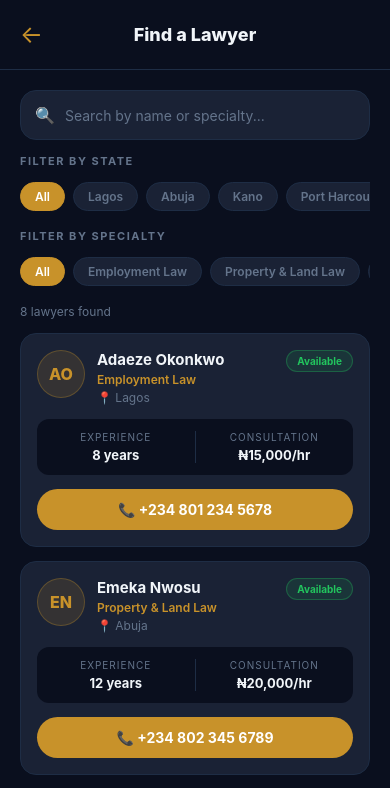
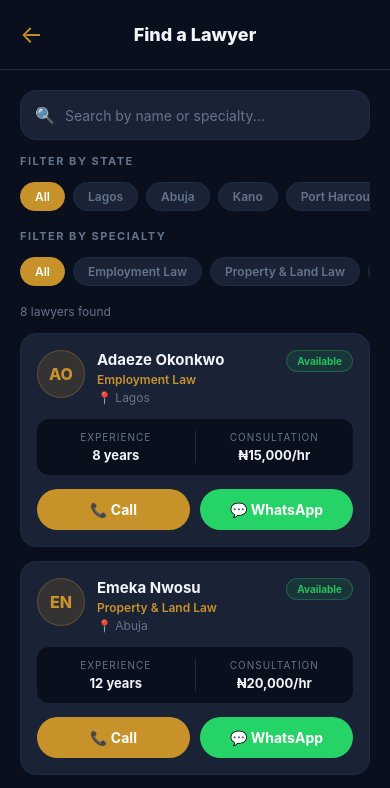
Before and after one commit to Timothy3103/lexbot-mobile, a React Native app: screen /Lawyers in a window 390 px wide. Shown: the top 788 px of the page. Built offline with nearby package versions, Linux system fonts and the light colour scheme.

Commit message:
Add voice input, WhatsApp lawyer contact, PDF document download

```diff
--- a/app.json
+++ b/app.json
@@ -9,7 +9,11 @@
     "userInterfaceStyle": "automatic",
     "newArchEnabled": true,
     "ios": {
-      "supportsTablet": true
+      "supportsTablet": true,
+      "infoPlist": {
+        "NSSpeechRecognitionUsageDescription": "Allow LexBot to recognize your speech.",
+        "NSMicrophoneUsageDescription": "Allow LexBot to use your microphone for voice input."
+      }
     },
     "android": {
       "adaptiveIcon": {
@@ -19,13 +23,25 @@
         "monochromeImage": "./assets/images/android-icon-monochrome.png"
       },
       "edgeToEdgeEnabled": true,
-      "predictiveBackGestureEnabled": false
+      "predictiveBackGestureEnabled": false,
+      "permissions": [
+        "android.permission.RECORD_AUDIO",
+        "android.permission.RECORD_AUDIO"
+      ],
+      "package": "com.anonymous.lexbotmobile"
     },
     "web": {
       "output": "static",
       "favicon": "./assets/images/favicon.png"
     },
     "plugins": [
+      [
+        "expo-speech-recognition",
+        {
+          "microphonePermission": "Allow LexBot to use your microphone for voice input.",
+          "speechRecognitionPermission": "Allow LexBot to recognize your speech."
+        }
+      ],
       "expo-router",
       [
         "expo-splash-screen",
@@ -38,7 +54,8 @@
             "backgroundColor": "#000000"
           }
         }
-      ]
+      ],
+      "expo-speech-recognition"
     ],
     "experiments": {
       "typedRoutes": true,
--- a/package.json
+++ b/package.json
@@ -5,8 +5,8 @@
   "scripts": {
     "start": "expo start",
     "reset-project": "node ./scripts/reset-project.js",
-    "android": "expo start --android",
-    "ios": "expo start --ios",
+    "android": "expo run:android",
+    "ios": "expo run:ios",
     "web": "expo start --web",
     "lint": "expo lint"
   },
@@ -19,6 +19,7 @@
     "expo": "~54.0.33",
     "expo-clipboard": "~8.0.8",
     "expo-constants": "~18.0.13",
+    "expo-dev-client": "~6.0.21",
     "expo-file-system": "~19.0.21",
     "expo-font": "~14.0.11",
     "expo-haptics": "~15.0.8",
@@ -27,6 +28,7 @@
     "expo-print": "~15.0.8",
     "expo-router": "~6.0.23",
     "expo-sharing": "~14.0.8",
+    "expo-speech-recognition": "^56.0.0",
     "expo-splash-screen": "~31.0.13",
     "expo-status-bar": "~3.0.9",
     "expo-symbols": "~1.0.8",
--- a/src/screens/ChatScreen.js
+++ b/src/screens/ChatScreen.js
@@ -1,6 +1,11 @@
 import { useFocusEffect } from "@react-navigation/native";
+import {
+  ExpoSpeechRecognitionModule,
+  useSpeechRecognitionEvent,
+} from "expo-speech-recognition";
 import { useCallback, useEffect, useRef, useState } from "react";
 import {
+  Alert,
   FlatList,
   KeyboardAvoidingView,
   Platform,
@@ -37,6 +42,21 @@ export default function ChatScreen({ navigation, route }) {
   const [input, setInput] = useState("");
   const [loading, setLoading] = useState(false);
   const [language, setLanguage] = useState(initialLanguage || "EN");
+  const [listening, setListening] = useState(false);
+
+  useSpeechRecognitionEvent("result", (event) => {
+    if (event.results && event.results.length > 0) {
+      setInput(event.results[0].transcript);
+    }
+  });
+
+  useSpeechRecognitionEvent("end", () => {
+    setListening(false);
+  });
+
+  useSpeechRecognitionEvent("error", () => {
+    setListening(false);
+  });
 
   useFocusEffect(
     useCallback(() => {
@@ -58,6 +78,34 @@ export default function ChatScreen({ navigation, route }) {
     chatSessionCache[chatKey] = messages;
   }, [chatKey, messages]);
   const flatListRef = useRef(null);
+
+  const startListening = async () => {
+    try {
+      const result =
+        await ExpoSpeechRecognitionModule.requestPermissionsAsync();
+      if (!result.granted) {
+        Alert.alert(
+          "Permission Required",
+          "Microphone permission is needed for voice input.",
+        );
+        return;
+      }
+      setListening(true);
+      ExpoSpeechRecognitionModule.start({
+        lang: "en-NG",
+        interimResults: true,
+        continuous: false,
+      });
+    } catch (_error) {
+      setListening(false);
+      Alert.alert("Error", "Could not start voice recognition.");
+    }
+  };
+
+  const stopListening = () => {
+    ExpoSpeechRecognitionModule.stop();
+    setListening(false);
+  };
 
   const sendMessage = async () => {
     if (!input.trim() || loading) return;
@@ -248,14 +296,22 @@ export default function ChatScreen({ navigation, route }) {
         />
 
         <View style={styles.inputRow}>
+          <TouchableOpacity
+            style={[styles.micBtn, listening && styles.micBtnActive]}
+            onPress={listening ? stopListening : startListening}
+          >
+            <Text style={styles.micIcon}>{listening ? "⏹" : "🎤"}</Text>
+          </TouchableOpacity>
+
           <TextInput
             style={styles.input}
-            placeholder="Type your question..."
-            placeholderTextColor="#64748B"
+            placeholder={listening ? "Listening..." : "Type your question..."}
+            placeholderTextColor={listening ? "#C8922A" : "#64748B"}
             value={input}
             onChangeText={setInput}
             multiline
           />
+
           <TouchableOpacity
             style={[
               styles.sendBtn,
@@ -404,4 +460,22 @@ const styles = StyleSheet.create({
     color: "#fff",
     fontSize: 16,
   },
+
+  micBtn: {
+    width: 44,
+    height: 44,
+    borderRadius: 22,
+    backgroundColor: "#1A2235",
+    borderWidth: 1,
+    borderColor: "#1E2D45",
+    alignItems: "center",
+    justifyContent: "center",
+  },
+  micBtnActive: {
+    backgroundColor: "rgba(200, 146, 42, 0.2)",
+    borderColor: "#C8922A",
+  },
+  micIcon: {
+    fontSize: 18,
+  },
 });
--- a/src/screens/LawyersScreen.js
+++ b/src/screens/LawyersScreen.js
@@ -1,5 +1,6 @@
 import { useState } from "react";
 import {
+  Linking,
   ScrollView,
   StyleSheet,
   Text,
@@ -18,6 +19,7 @@ const lawyers = [
     experience: "8 years",
     fee: "₦15,000/hr",
     phone: "+234 801 234 5678",
+    whatsapp: "2348012345678",
     available: true,
   },
   {
@@ -28,6 +30,7 @@ const lawyers = [
     experience: "12 years",
     fee: "₦20,000/hr",
     phone: "+234 802 345 6789",
+    whatsapp: "2348023456789",
     available: true,
   },
   {
@@ -38,6 +41,7 @@ const lawyers = [
     experience: "6 years",
     fee: "₦10,000/hr",
     phone: "+234 803 456 7890",
+    whatsapp: "2348034567890",
     available: false,
   },
   {
@@ -48,6 +52,7 @@ const lawyers = [
     experience: "15 years",
     fee: "₦25,000/hr",
     phone: "+234 804 567 8901",
+    whatsapp: "2348045678901",
     available: true,
   },
   {
@@ -58,6 +63,7 @@ const lawyers = [
     experience: "10 years",
     fee: "₦18,000/hr",
     phone: "+234 805 678 9012",
+    whatsapp: "2348056789012",
     available: true,
   },
   {
@@ -68,6 +74,7 @@ const lawyers = [
     experience: "7 years",
     fee: "₦12,000/hr",
     phone: "+234 806 789 0123",
+    whatsapp: "2348067890123",
     available: false,
   },
   {
@@ -78,6 +85,7 @@ const lawyers = [
     experience: "5 years",
     fee: "₦8,000/hr",
     phone: "+234 807 890 1234",
+    whatsapp: "2348078901234",
     available: true,
   },
   {
@@ -88,6 +96,7 @@ const lawyers = [
     experience: "20 years",
     fee: "₦30,000/hr",
     phone: "+234 808 901 2345",
+    whatsapp: "2348089012345",
     available: true,
   },
 ];
@@ -284,6 +293,8 @@ export default function LawyersScreen({ navigation }) {
               </View>
 
               {/* Contact button */}
+              {/* Contact buttons */}
+              <View style={styles.contactRow}>
                 <TouchableOpacity
                   style={[
                     styles.contactBtn,
@@ -291,6 +302,7 @@ export default function LawyersScreen({ navigation }) {
                   ]}
                   disabled={!lawyer.available}
                   activeOpacity={0.8}
+                  onPress={() => Linking.openURL(`tel:${lawyer.phone}`)}
                 >
                   <Text
                     style={[
@@ -298,11 +310,33 @@ export default function LawyersScreen({ navigation }) {
                       !lawyer.available && styles.contactBtnTextDisabled,
                     ]}
                   >
-                  {lawyer.available
-                    ? `📞 ${lawyer.phone}`
-                    : "Currently Unavailable"}
+                    {lawyer.available ? "📞 Call" : "Unavailable"}
                   </Text>
                 </TouchableOpacity>
+
+                <TouchableOpacity
+                  style={[
+                    styles.whatsappBtn,
+                    !lawyer.available && styles.contactBtnDisabled,
+                  ]}
+                  disabled={!lawyer.available}
+                  activeOpacity={0.8}
+                  onPress={() =>
+                    Linking.openURL(
+                      `https://wa.me/${lawyer.whatsapp}?text=Hello%2C%20I%20found%20you%20on%20LexBot%20and%20I%20need%20legal%20assistance.`,
+                    )
+                  }
+                >
+                  <Text
+                    style={[
+                      styles.whatsappBtnText,
+                      !lawyer.available && styles.contactBtnTextDisabled,
+                    ]}
+                  >
+                    {lawyer.available ? "💬 WhatsApp" : ""}
+                  </Text>
+                </TouchableOpacity>
+              </View>
             </View>
           ))
         )}
@@ -517,12 +551,30 @@ const styles = StyleSheet.create({
     width: 1,
     backgroundColor: "#1E2D45",
   },
+  contactRow: {
+    flexDirection: "row",
+    gap: 10,
+  },
   contactBtn: {
+    flex: 1,
     backgroundColor: "#C8922A",
     paddingVertical: 12,
     borderRadius: 50,
     alignItems: "center",
     elevation: 4,
+  },
+  whatsappBtn: {
+    flex: 1,
+    backgroundColor: "#25D366",
+    paddingVertical: 12,
+    borderRadius: 50,
+    alignItems: "center",
+    elevation: 4,
+  },
+  whatsappBtnText: {
+    color: "#fff",
+    fontSize: 14,
+    fontWeight: "700",
   },
   contactBtnDisabled: {
     backgroundColor: "#1A2235",
```
Also changed, not shown: 1 other file (tests, documents, lock files or other folders). Lines whose indentation alone changed are shown as unchanged.
